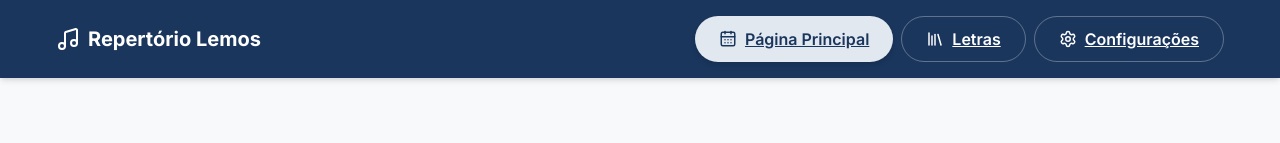
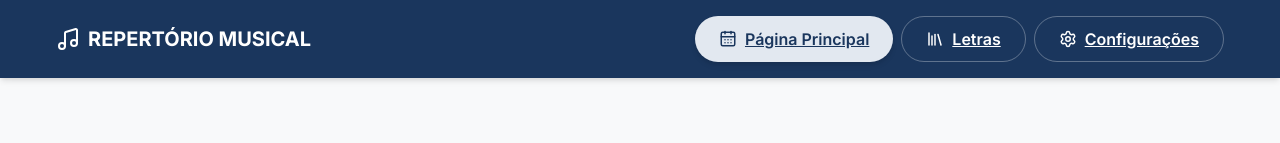
Before and after one commit to LeoLemosDevs/Projeto_Repertorio, a React (Vite) app: page /admin in a window 1280 px wide. Shown: the top 143 px of the page. Built offline with nearby package versions, Linux system fonts and the light colour scheme; no server answers; the database is empty.

Commit message:
Rename title to REPERTÓRIO MUSICAL

```diff
--- a/src/components/Navbar.jsx
+++ b/src/components/Navbar.jsx
@@ -24,7 +24,7 @@ export default function Navbar() {
       }}>
         <Link to="/" style={{ color: 'white', textDecoration: 'none', display: 'flex', alignItems: 'center', gap: '0.5rem', fontSize: '1.25rem', fontWeight: 'bold' }}>
           <Music />
-          <span>Repertório Lemos</span>
+          <span>REPERTÓRIO MUSICAL</span>
         </Link>
         <div style={{ display: 'flex', gap: '0.5rem', flexWrap: 'wrap' }}>
           <Link to="/" className={location.pathname === '/' ? "btn-primary" : "btn-secondary"} style={location.pathname === '/' ? { backgroundColor: 'var(--color-accent)', color: 'var(--color-primary)' } : { backgroundColor: 'transparent', color: 'white', border: '1px solid rgba(255,255,255,0.3)' }}>
```
